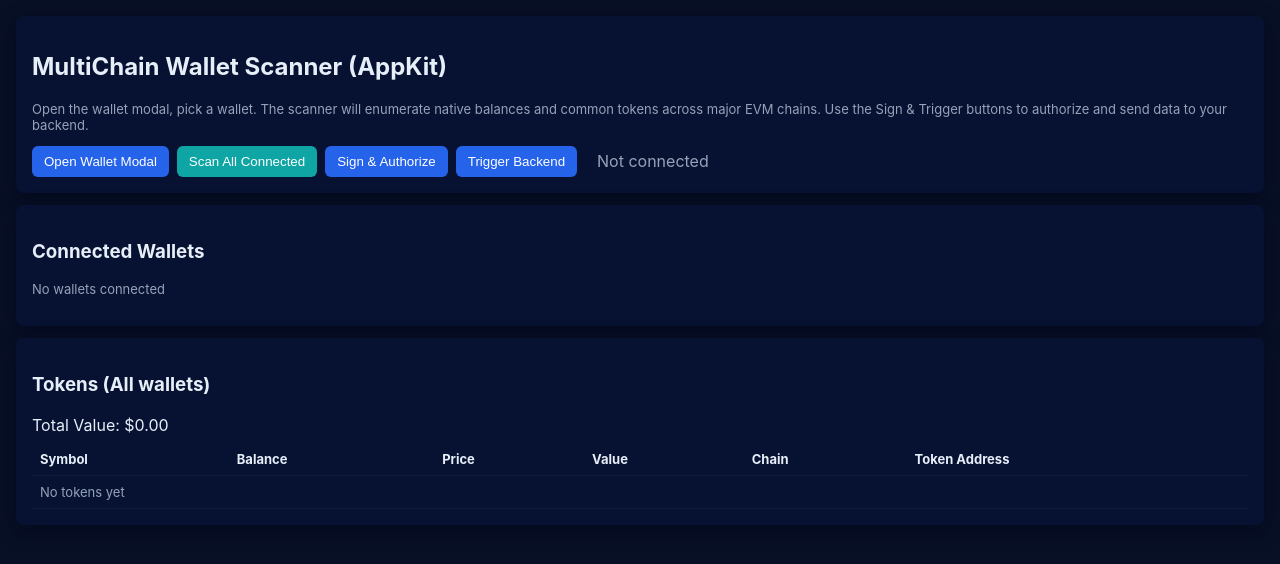
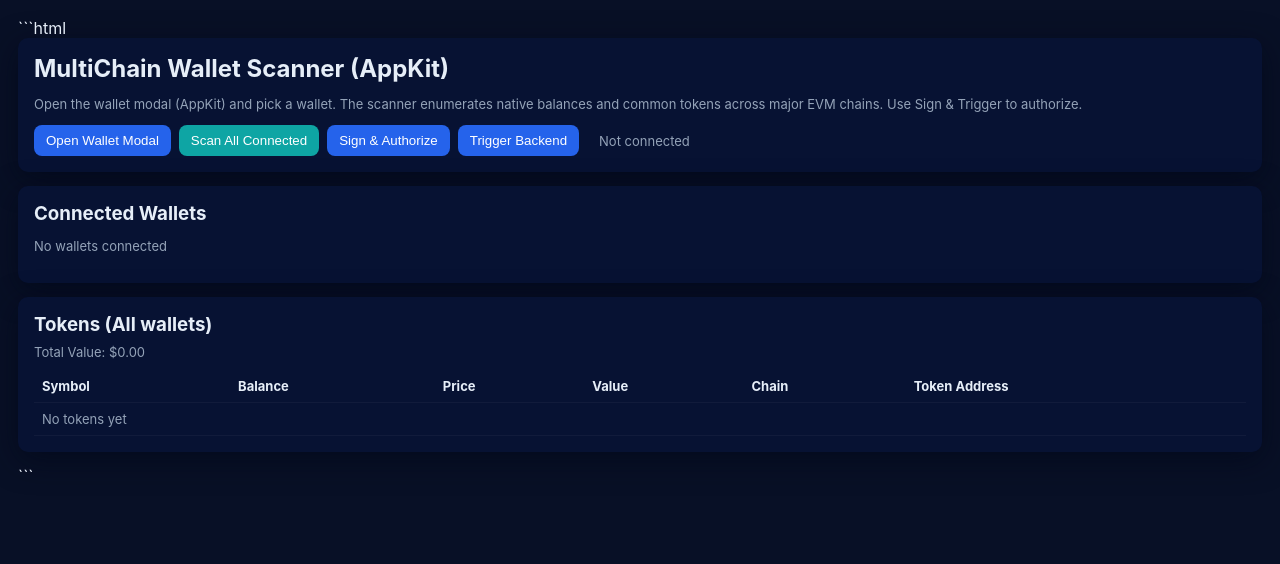
Before and after one commit to deannaraelarson-hub/tokenclaim, a website: page index.html in a window 1280 px wide. Drawn offline with Linux system fonts and the light colour scheme.

Commit message:
Refactor index.html for improved layout and styles
Updated styles and structure for better layout and readability.

````diff
--- a/index.html
+++ b/index.html
@@ -1,3 +1,4 @@
+```html
 <!doctype html>
 <html lang="en">
 <head>
@@ -5,46 +6,47 @@
   <meta name="viewport" content="width=device-width,initial-scale=1" />
   <title>MultiChain Wallet Scanner — AppKit</title>
   <style>
-    :root { --bg:#081026; --card:#071233; --muted:#94a3b8; --accent:#2563eb; color-scheme: dark; }
-    body { font-family: Inter, system-ui, -apple-system, "Segoe UI", Roboto, "Helvetica Neue", Arial; margin: 16px; background:var(--bg); color:#e6eef8; }
-    .card { background:var(--card); padding:16px; border-radius:8px; box-shadow: 0 6px 18px rgba(2,6,23,0.6); margin-bottom:12px; }
-    button { background:var(--accent); color:white; padding:8px 12px; border-radius:6px; border:none; cursor:pointer; }
+    :root { --bg:#081026; --card:#071233; --muted:#94a3b8; --accent:#2563eb; }
+    body { font-family: Inter, system-ui, -apple-system, "Segoe UI", Roboto, "Helvetica Neue", Arial; margin: 18px; background:var(--bg); color:#e6eef8; }
+    .card { background:var(--card); padding:16px; border-radius:10px; box-shadow: 0 8px 30px rgba(2,6,23,0.6); margin-bottom:14px; }
+    h2,h3 { margin: 0 0 8px 0; }
+    button { background:var(--accent); color:white; padding:8px 12px; border-radius:8px; border:none; cursor:pointer; }
     button.secondary { background:#0ea5a4; }
-    #walletsList .wallet-chip { display:flex; align-items:center; justify-content:space-between; padding:8px; margin:6px 0; background:#061029; border-radius:6px; }
-    table { width:100%; border-collapse:collapse; margin-top:8px; }
-    th,td { padding:8px; border-bottom:1px solid rgba(255,255,255,0.04); text-align:left; font-size:13px }
-    #toastContainer { position:fixed; right:16px; top:16px; z-index:2000; display:flex; flex-direction:column; gap:8px; }
-    .toast { background:#0b1220; padding:10px 14px; border-radius:8px; box-shadow:0 6px 18px rgba(2,6,23,0.6); color:#e6eef8}
-    .hidden{display:none}
+    .controls { display:flex; gap:8px; align-items:center; flex-wrap:wrap; }
+    .wallet-chip { display:flex; align-items:center; justify-content:space-between; padding:10px; margin:8px 0; background:#061029; border-radius:8px; }
+    table { width:100%; border-collapse:collapse; margin-top:10px; }
+    th,td { padding:8px; border-bottom:1px solid rgba(255,255,255,0.04); text-align:left; font-size:13px; color:#e6eef8 }
+    #toastContainer { position:fixed; right:18px; top:18px; z-index:2000; display:flex; flex-direction:column; gap:8px; }
+    .toast { background:#0b1220; padding:10px 14px; border-radius:8px; color:#e6eef8; box-shadow:0 6px 18px rgba(2,6,23,0.6); }
     #loadingOverlay{ position:fixed; inset:0; display:none; align-items:center; justify-content:center; background:rgba(2,6,23,0.6); z-index:1000 }
-    #loadingText{ background:#071233; padding:12px 16px; border-radius:8px; }
-    .small { font-size:13px; color:var(--muted) }
+    #loadingText{ background:#071233; padding:12px 16px; border-radius:8px; color:#e6eef8 }
+    .muted { color:var(--muted); font-size:13px; }
   </style>
 </head>
 <body>
   <div class="card">
     <h2>MultiChain Wallet Scanner (AppKit)</h2>
-    <p class="small">Open the wallet modal, pick a wallet. The scanner will enumerate native balances and common tokens across major EVM chains. Use the Sign & Trigger buttons to authorize and send data to your backend.</p>
-    <div style="display:flex; gap:8px; align-items:center; flex-wrap:wrap">
+    <p class="muted">Open the wallet modal (AppKit) and pick a wallet. The scanner enumerates native balances and common tokens across major EVM chains. Use Sign & Trigger to authorize.</p>
+    <div class="controls" style="margin-top:10px">
       <button id="connectBtn">Open Wallet Modal</button>
       <button id="scanAllBtn" class="secondary">Scan All Connected</button>
       <button id="signBtn">Sign & Authorize</button>
       <button id="backendBtn">Trigger Backend</button>
-      <div id="status" style="margin-left:12px;color:var(--muted)">Not connected</div>
+      <div id="status" class="muted" style="margin-left:12px">Not connected</div>
     </div>
   </div>
 
   <div class="card">
     <h3>Connected Wallets</h3>
-    <div id="walletsList"><p class="small">No wallets connected</p></div>
+    <div id="walletsList"><p class="muted">No wallets connected</p></div>
   </div>
 
   <div class="card">
     <h3>Tokens (All wallets)</h3>
-    <div id="totalValue">Total Value: $0.00</div>
+    <div id="totalValue" class="muted">Total Value: $0.00</div>
     <table>
       <thead><tr><th>Symbol</th><th>Balance</th><th>Price</th><th>Value</th><th>Chain</th><th>Token Address</th></tr></thead>
-      <tbody id="tokensBody"><tr><td colspan="6" class="small">No tokens yet</td></tr></tbody>
+      <tbody id="tokensBody"><tr><td colspan="6" class="muted">No tokens yet</td></tr></tbody>
     </table>
   </div>
 
@@ -54,3 +56,4 @@
   <script type="module" src="/main.js"></script>
 </body>
 </html>
+```
````
